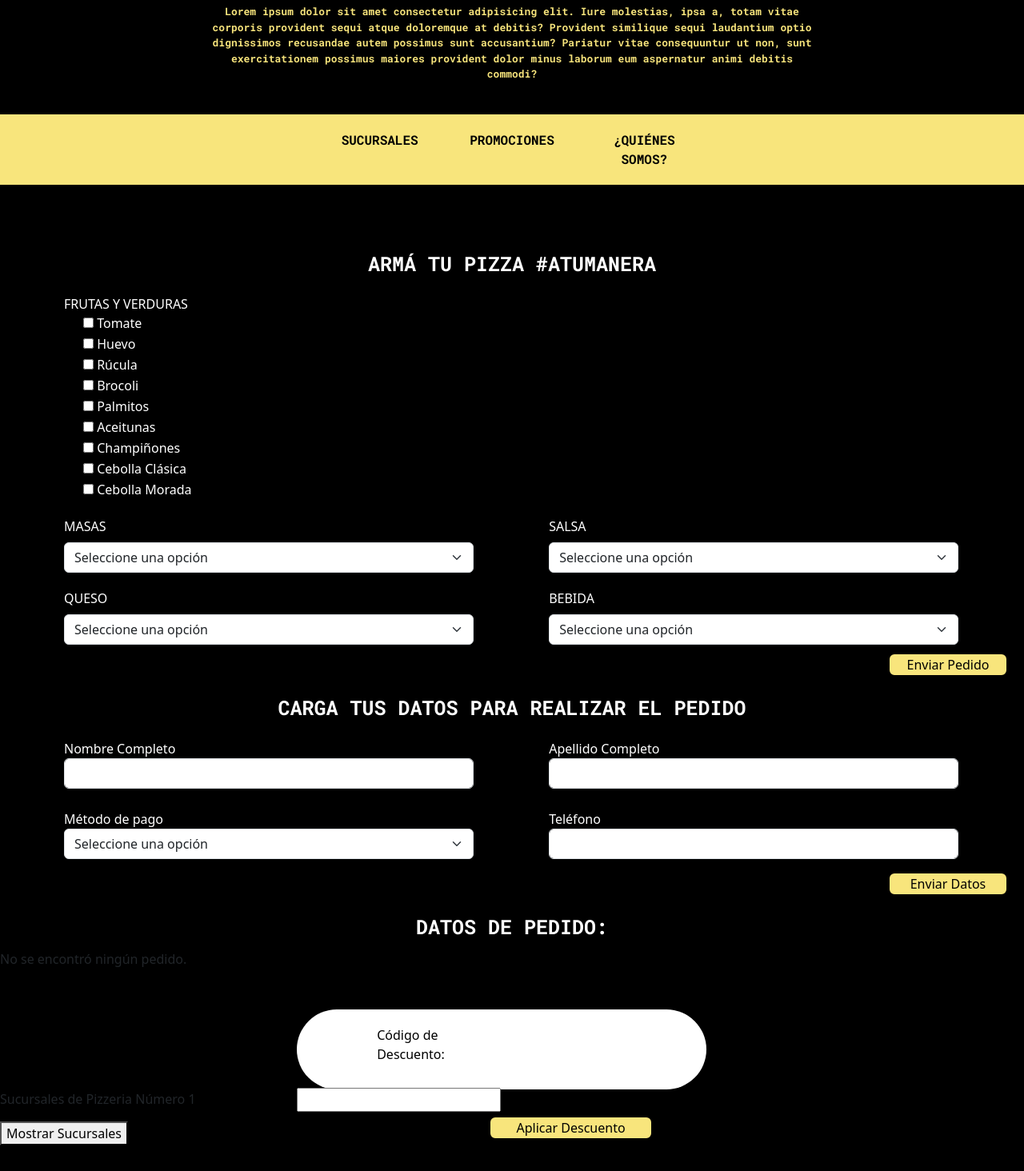
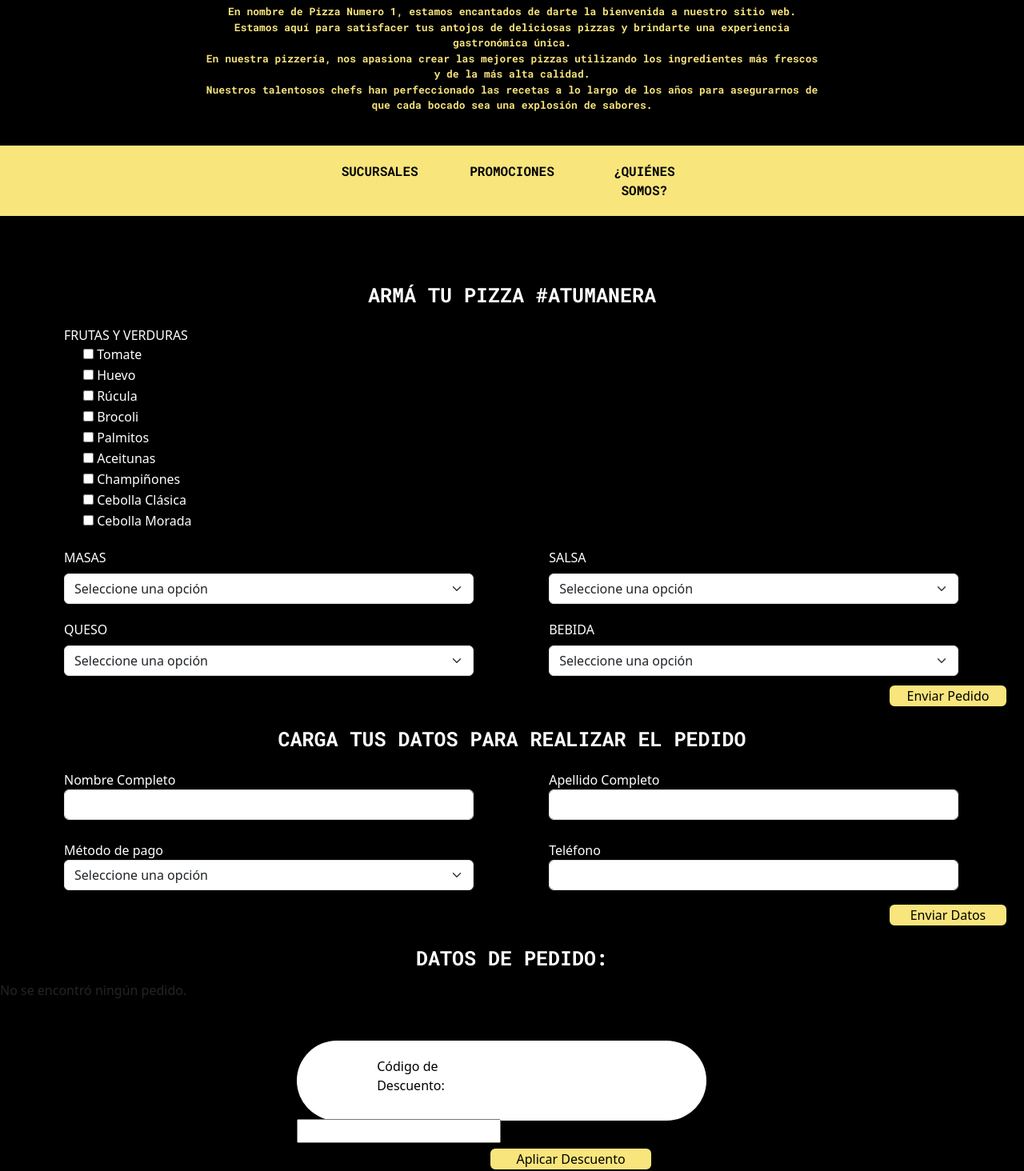
Before and after one commit to ConstanzaMarielSonzini/Enrega1-MarielSonzini, a website: page index.html in a window 1280 px wide. Shown: the part 141-1605 px from the top of the page at 80% size. Drawn offline with nearby package versions, Linux system fonts and the light colour scheme; some packages are replaced by stand-ins of ours; a script that the page names is missing; a web font is replaced by a local one.

Commit message:
EntregaFinalActualizada

```diff
--- a/estilos.css
+++ b/estilos.css
@@ -227,3 +227,18 @@
     padding-left: 130px;
     margin-top: 15px;
 }
+
+#boton-mostrar-sucursales {
+    width: 15%;
+    margin-left: 42% ;
+    margin-top: 100px;
+    color: rgb(0, 0, 0);
+    background-color:  rgb(248, 229, 124);
+    border-radius: 8px;
+    border-style:double;
+}
+
+#contenedor-sucursales{
+    color: white;
+    text-align: center;
+}
--- a/index.html
+++ b/index.html
@@ -18,7 +18,8 @@
     <main>
         <div class="titulo">
             <h1>BIENVENIDOS A PIZZA NÚMERO 1!</h1>
-            <p>Lorem ipsum dolor sit amet consectetur adipisicing elit. Iure molestias, ipsa a, totam vitae corporis provident sequi atque doloremque at debitis? Provident similique sequi laudantium optio dignissimos recusandae autem possimus sunt accusantium? Pariatur vitae consequuntur ut non, sunt exercitationem possimus maiores provident dolor minus laborum eum aspernatur animi debitis commodi?</p>
+            <p>En nombre de Pizza Numero 1, estamos encantados de darte la bienvenida a nuestro sitio web. <br>Estamos aquí para satisfacer tus antojos de deliciosas pizzas y brindarte una experiencia gastronómica única. <br>
+                En nuestra pizzería, nos apasiona crear las mejores pizzas utilizando los ingredientes más frescos y de la más alta calidad. <br> Nuestros talentosos chefs han perfeccionado las recetas a lo largo de los años para asegurarnos de que cada bocado sea una explosión de sabores.</p>
         </div>
     </main>
     <header class="header">
@@ -147,8 +148,7 @@
 <p id="mensaje-descuento"></p>
 </div>
 
-<section>
-    <p>Sucursales de Pizzeria Número 1</p>
+<section class="contenedor-sucursales-completo">
     <button id="boton-mostrar-sucursales">Mostrar Sucursales</button>
     <div id="contenedor-sucursales"></div>
 </section>
--- a/main.js
+++ b/main.js
@@ -219,7 +219,6 @@
 });
 
 
-
 function mostrarPedido () {
   const pedidoGuardado = localStorage.getItem("pedido");
   const infoPedidoElement = document.getElementById("info-pedido");
@@ -265,7 +264,7 @@
   var descuentosGuardados = JSON.parse(localStorage.getItem("descuentos")) || {};
 
   if (descuentosGuardados.hasOwnProperty(codigo)) {
-    var descuento = descuentosGuardados[codigo];
+    var descuentosGuardados = descuentosGuardados[codigo];
 
     Swal.fire({
       title: "Descuento aplicado",
```
